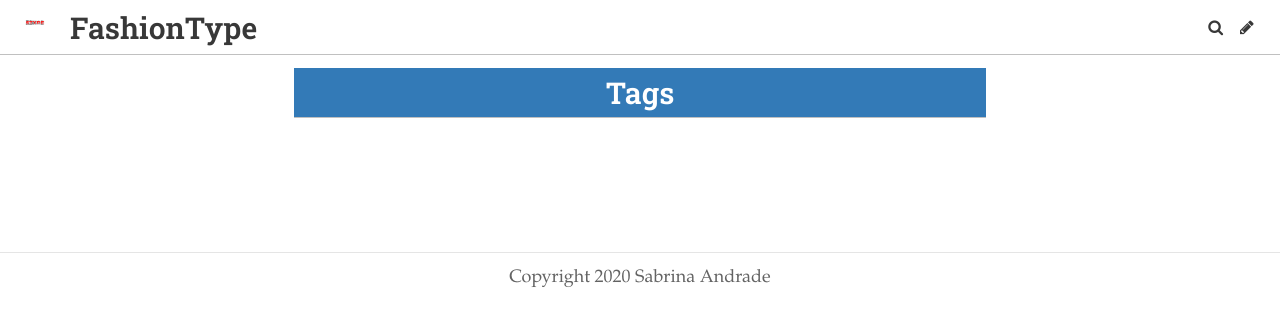
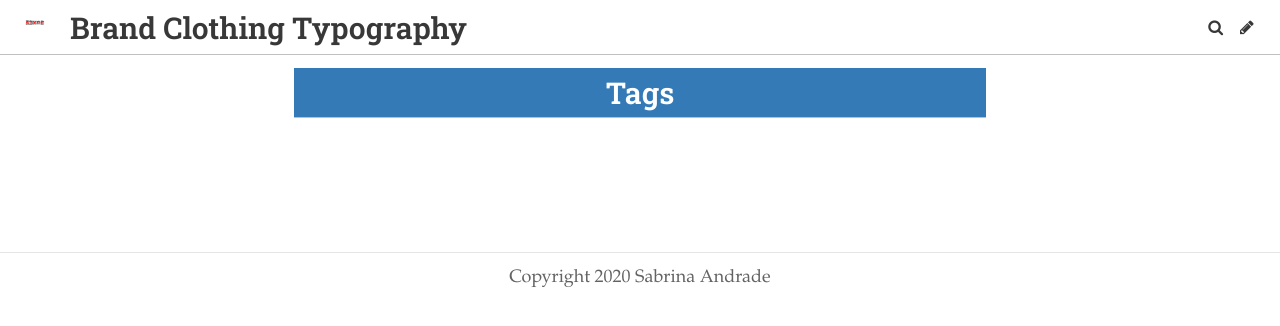
Before and after one commit to sabriinandrade/naosei, a Jekyll site: the page built from pages/tags.md, in a window 1280 px wide. Shown: the top 326 px of the page. Built offline with Jekyll 4.4.1, drawn with Linux system fonts in a browser that asks for light colours; some web fonts are replaced.

Commit message:
Update Settings “general”

```diff
--- a/_data/settings.yml
+++ b/_data/settings.yml
@@ -1,4 +1,4 @@
-title: FashionType
+title: Brand Clothing Typography
 description: ""
 header_text: ""
 footer_text: Copyright 2020 Sabrina Andrade
```
